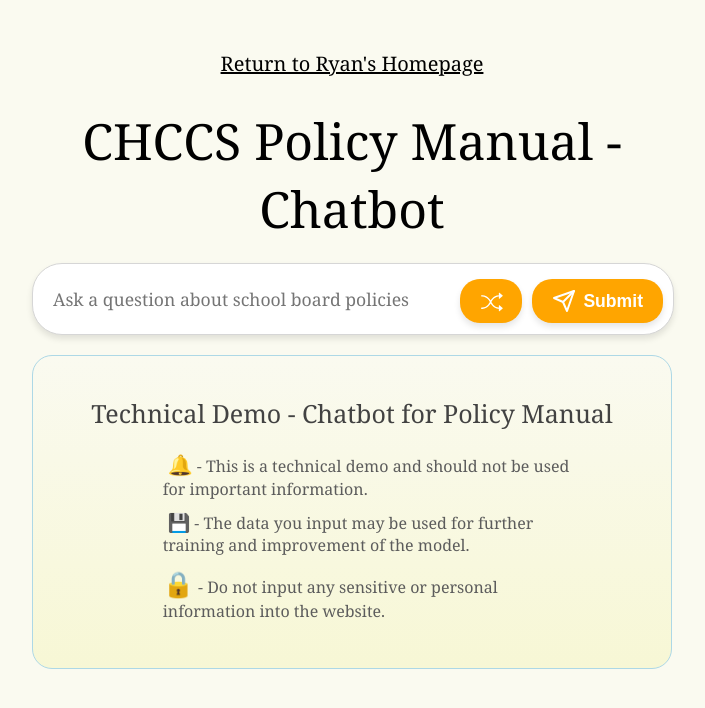
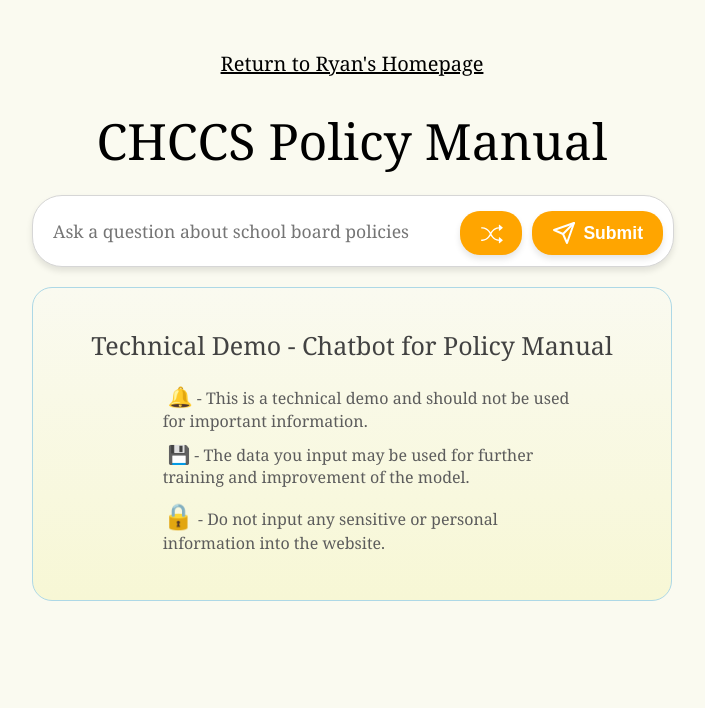
Before and after one commit to ryan-huang1/chccs-chatbot-frontend, a React (Create React App) app: page / in a window 1280 px wide. Shown: the top 708 px of the page, without its empty margins (288-993 px from the left). Built offline with nearby package versions, Linux system fonts and the light colour scheme.

Commit message:
remove chatbot from titile name

```diff
--- a/src/pages/TitleCard.js
+++ b/src/pages/TitleCard.js
@@ -42,7 +42,7 @@
       >
         Return to Ryan's Homepage
       </a>
-      <div style={textStyle}>CHCCS Policy Manual - Chatbot</div>
+      <div style={textStyle}>CHCCS Policy Manual</div>
     </div>
   );
 }
```
